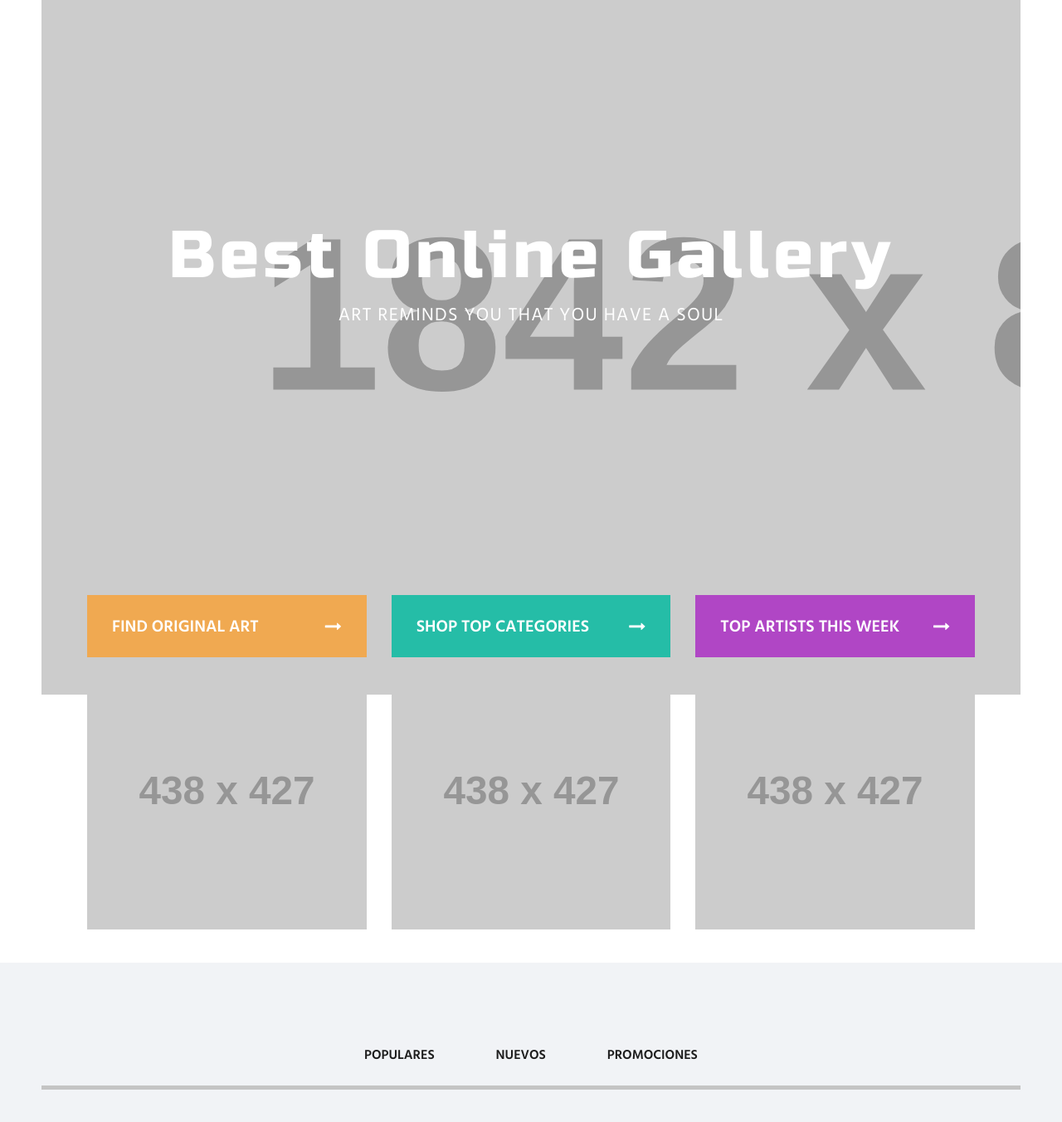
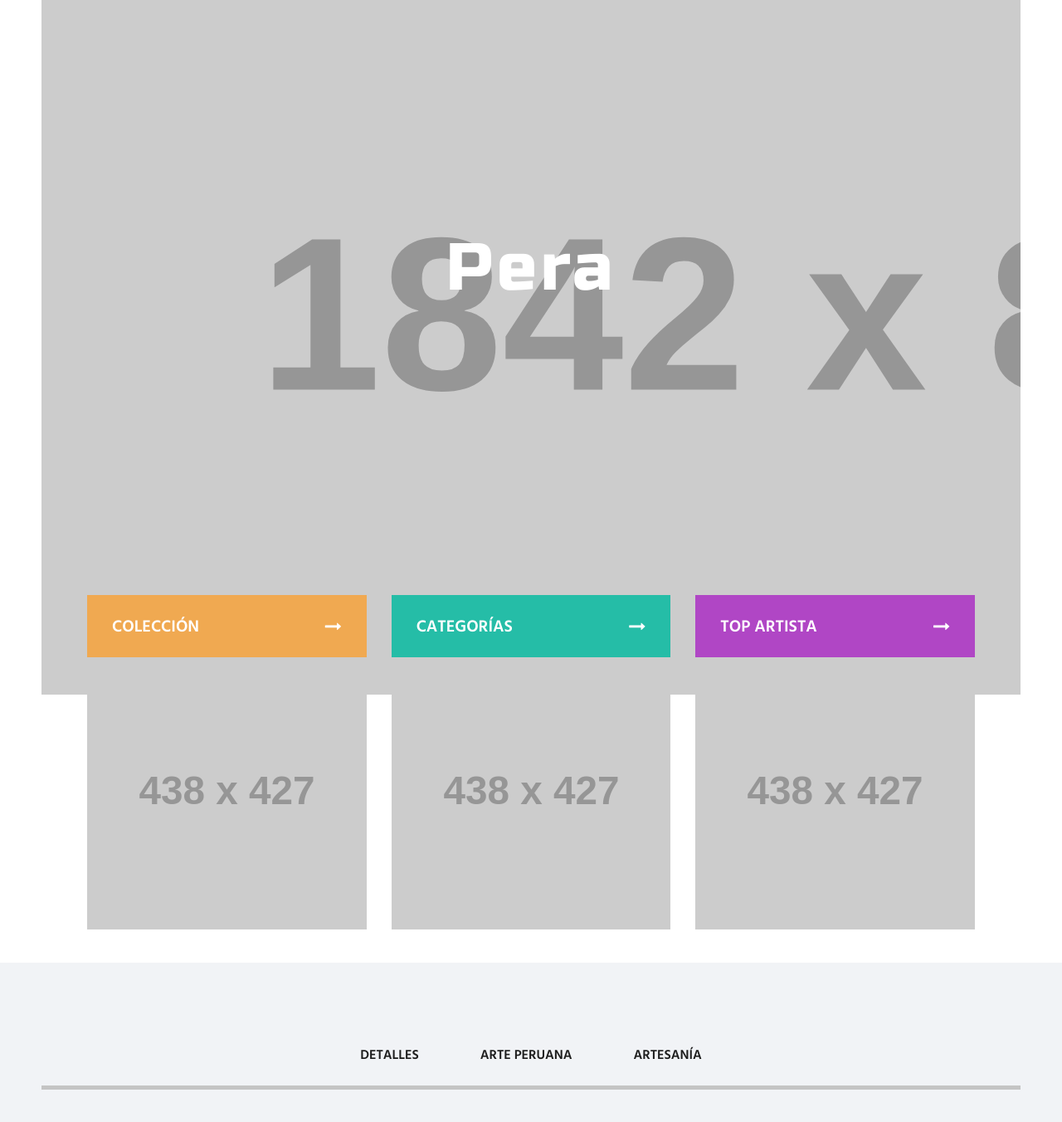
Before and after one commit to OsmarCuadra/torresgaleria, a Jekyll site: the page built from index.md, in a window 1280 px wide and 1400 px high, scrolled down 269 px. Shown: the top 1352 px of the window at 83% size. Built offline with Jekyll 4.4.1, drawn with Linux system fonts in a browser that asks for light colours; a script that is not in the unit is left out; comment, search, counter and statistics services are not loaded.

```diff
--- a/_includes/products.html
+++ b/_includes/products.html
@@ -8,13 +8,13 @@
                         <span id="home-tabs-title"></span>
                         <ul id="home-page-tabs" class="nav nav-tabs clearfix">
                             <li class="homefeatured">
-                                <a data-toggle="tab" href="#homefeatured" class="homefeatured">Populares</a>
+                                <a data-toggle="tab" href="#homefeatured" class="homefeatured">Detalles</a>
                             </li>
                             <li class="blocknewproducts">
-                                <a data-toggle="tab" href="#blocknewproducts" class="blocknewproducts">Nuevos</a>
+                                <a data-toggle="tab" href="#blocknewproducts" class="blocknewproducts">Arte peruana</a>
                             </li>
                             <li class="blockspecials">
-                                <a data-toggle="tab" href="#blockspecials" class="blockspecials">Promociones</a>
+                                <a data-toggle="tab" href="#blockspecials" class="blockspecials">Artesanía</a>
                             </li>
                         </ul>
                         <div class="tab-content">
--- a/_includes/slider.html
+++ b/_includes/slider.html
@@ -14,8 +14,8 @@
                 <img src="http://via.placeholder.com/1842x874" width="1842" height="874" alt="sample-1" />
               </a>
                     <div class="homeslider-description">
-                      <h2>Best Online Gallery</h2>
-                      <p>Art reminds you that you have a soul</p>
+                      <h2>Pera</h2>
+                      <p></p>
                     </div>
                   </li>
                   <li class="homeslider-container">
@@ -23,8 +23,8 @@
                 <img src="http://via.placeholder.com/1842x874" width="1842" height="874" alt="sample-2" />
               </a>
                     <div class="homeslider-description">
-                      <h2>Best Online Gallery</h2>
-                      <p>A diverse variety of artworks</p>
+                      <h2>MANGLAR</h2>
+                      <p></p>
                     </div>
                   </li>
                   <li class="homeslider-container">
@@ -32,8 +32,8 @@
                 <img src="http://via.placeholder.com/1842x874" width="1842" height="874" alt="sample-3" />
               </a>
                     <div class="homeslider-description">
-                      <h2>Best Online Gallery</h2>
-                      <p>A great selection of paintings for any budget</p>
+                      <h2>FOTO ARBOL</h2>
+                      <p></p>
                     </div>
                   </li>
                 </ul>
@@ -55,9 +55,9 @@
                   <ul class="htmlcontent-home clearfix row">
                     <li class="htmlcontent-item-1 col-xs-12 col-sm-4 ">
                       <div>
-                        <a href="indexa6d0.html?id_category=20&amp;controller=category" class="item-link" title="Find Original Art">
+                        <a href="" class="item-link" title="Find Original Art">
                           <div class="item-html">
-                            <h2>Find Original Art</h2>
+                            <h2>Colección</h2>
                           </div>
                           <img src="http://via.placeholder.com/438x427" class="item-img"
                             title="Find Original Art" alt="Find Original Art" width="438" height="427" />
@@ -66,9 +66,9 @@
                     </li>
                     <li class="htmlcontent-item-2 col-xs-12 col-sm-4 ">
                       <div>
-                        <a href="index12b4.html?id_category=23&amp;controller=category" class="item-link" title="Shop top categories">
+                        <a href="" class="item-link" title="Shop top categories">
                           <div class="item-html">
-                            <h2>Shop top categories</h2>
+                            <h2>Categorías</h2>
                           </div>
                           <img src="http://via.placeholder.com/438x427" class="item-img"
                             title="Shop top categories" alt="Shop top categories" width="438" height="427" />
@@ -77,9 +77,9 @@
                     </li>
                     <li class="htmlcontent-item-3 col-xs-12 col-sm-4 ">
                       <div>
-                        <a href="index9e87.html?id_category=13&amp;controller=category" class="item-link" title="Top artists this week">
+                        <a href="" class="item-link" title="Top artists this week">
                           <div class="item-html">
-                            <h2>top artists this week</h2>
+                            <h2>Top artista</h2>
                           </div>
                           <img src="http://via.placeholder.com/438x427" class="item-img"
                             title="Top artists this week" alt="Top artists this week" width="438" height="427" />
```
Also changed, not shown: _data/techniques.yml (line endings or trailing spaces), 2 other files.
